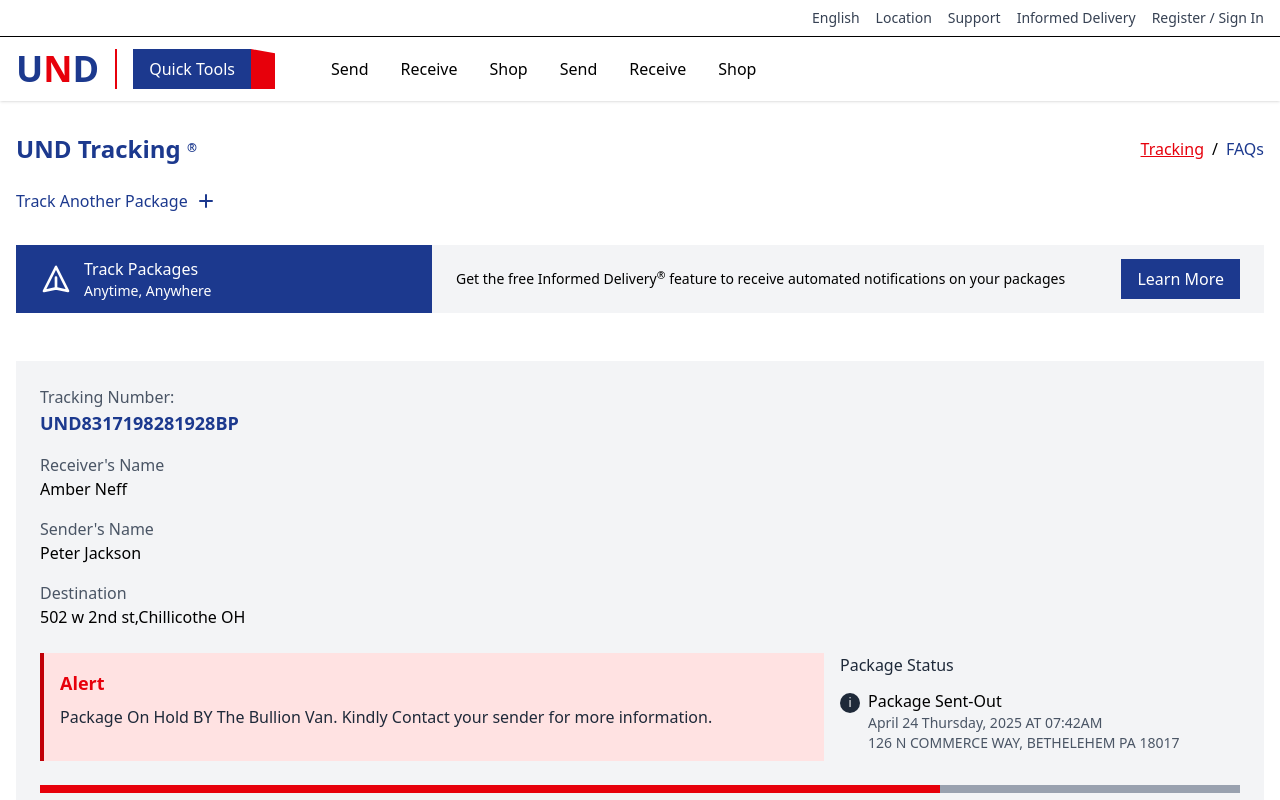
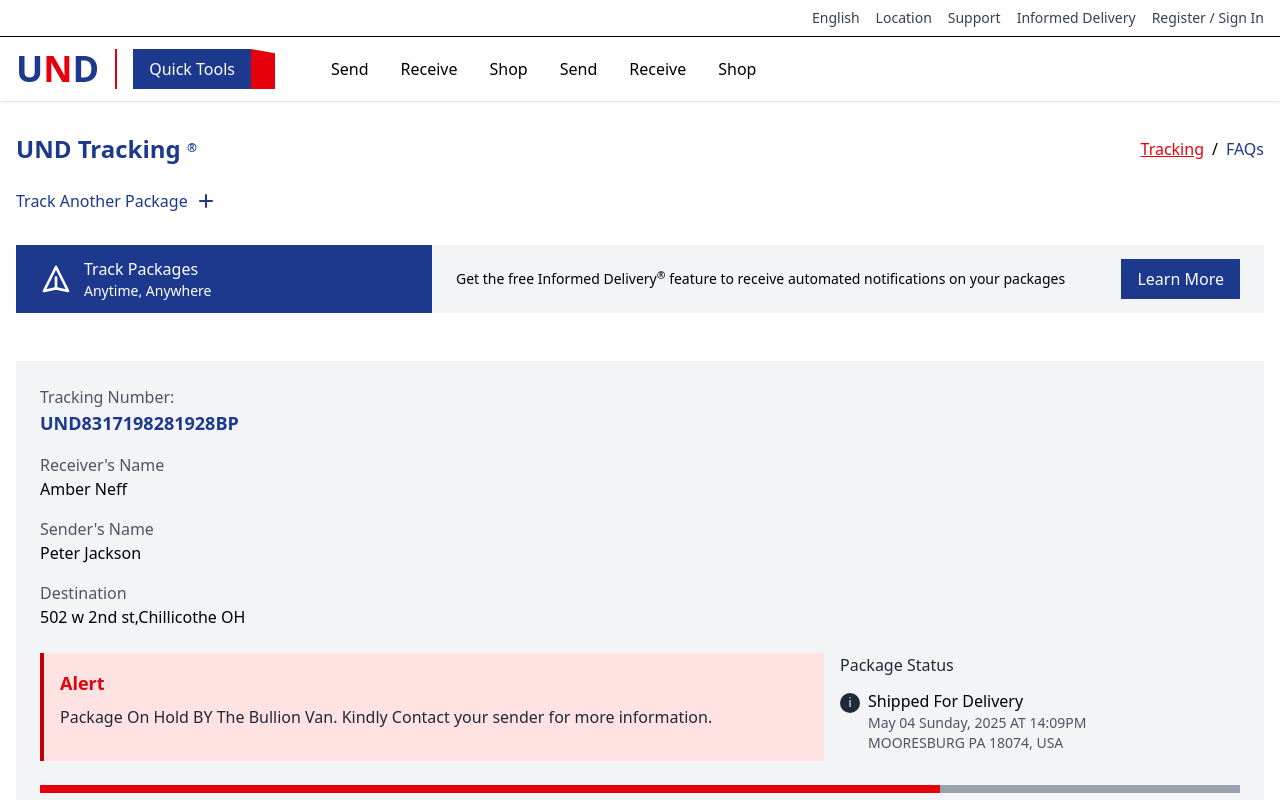
Before and after one commit to godsfavor-art/unatdelivery, a React (Vite) app: page / in a window 1280 px wide. Shown: the top 800 px of the page. Built offline with nearby package versions, Linux system fonts and the light colour scheme.

Commit message:
Add files via upload

```diff
--- a/src/components/TrackingTop.tsx
+++ b/src/components/TrackingTop.tsx
@@ -26,12 +26,25 @@ const UNDTrackingHeader: React.FC = () => {
   const [showTextUpdates, setShowTextUpdates] = useState(false);
   const [showTravelHistory, setShowTravelHistory] = useState(true);
 
+  const activeStatus = {
+    status: "Shipped For Delivery",
+    date: "May 04 Sunday, 2025",
+    time: "14:09PM",
+    location: "Mooresburg PA 18074, USA",
+  };
+
   const trackingEvents: TrackingEvent[] = [
+    {
+      status: "Shipped For Delivery",
+      date: "May 04 Sunday, 2025",
+      time: "14:09PM",
+      location: "Mooresburg PA 18074, USA",
+    },
     {
       status: "Package Sent-Out",
       date: "May 03 Saturday, 2025",
       time: "07:42AM",
-        location: "126 N commerce way, Bethelehem PA 18017",
+      location: "126 N commerce way, Bethelehem PA 18017, USA",
     },
     {
       status: "Package On-Hold",
@@ -272,12 +285,12 @@ const UNDTrackingHeader: React.FC = () => {
                   </div>
                 </div>
                 <div className="ml-2">
-                  <p className="font-medium">Package Sent-Out</p>
+                  <p className="font-medium">{activeStatus.status}</p>
                   <p className="text-gray-600 text-sm">
-                    April 24 Thursday, 2025 AT 07:42AM
+                    {activeStatus.date} AT {activeStatus.time}
                   </p>
                   <p className="text-gray-600 text-sm uppercase">
-                    126 N commerce way, Bethelehem PA 18017
+                    {activeStatus.location}
                   </p>
                 </div>
               </div>
```
Lines whose indentation alone changed are shown as unchanged.
